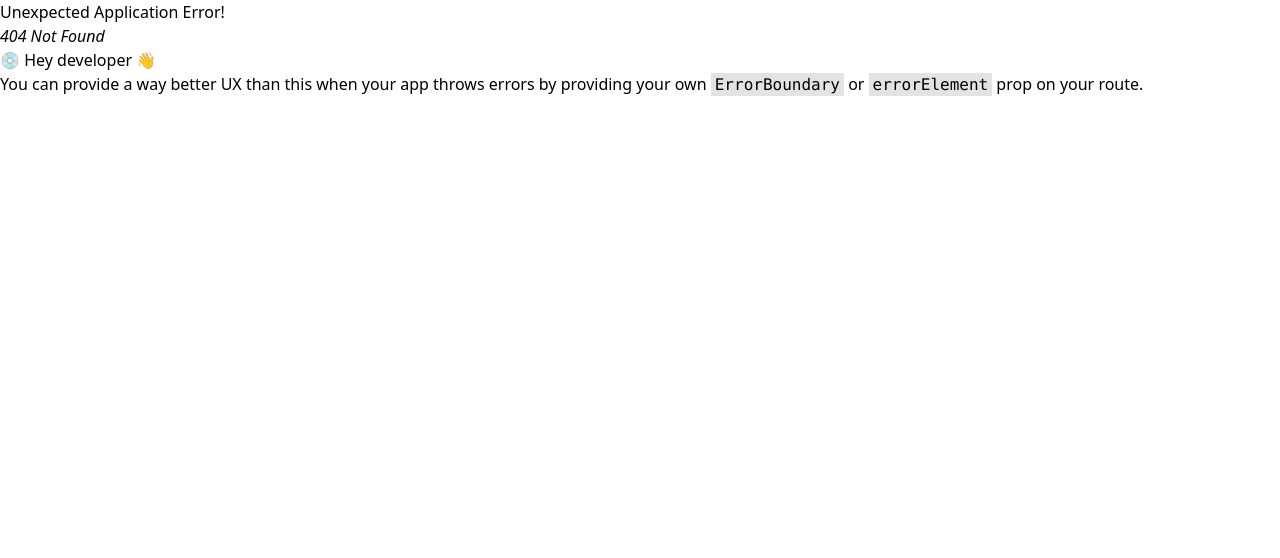
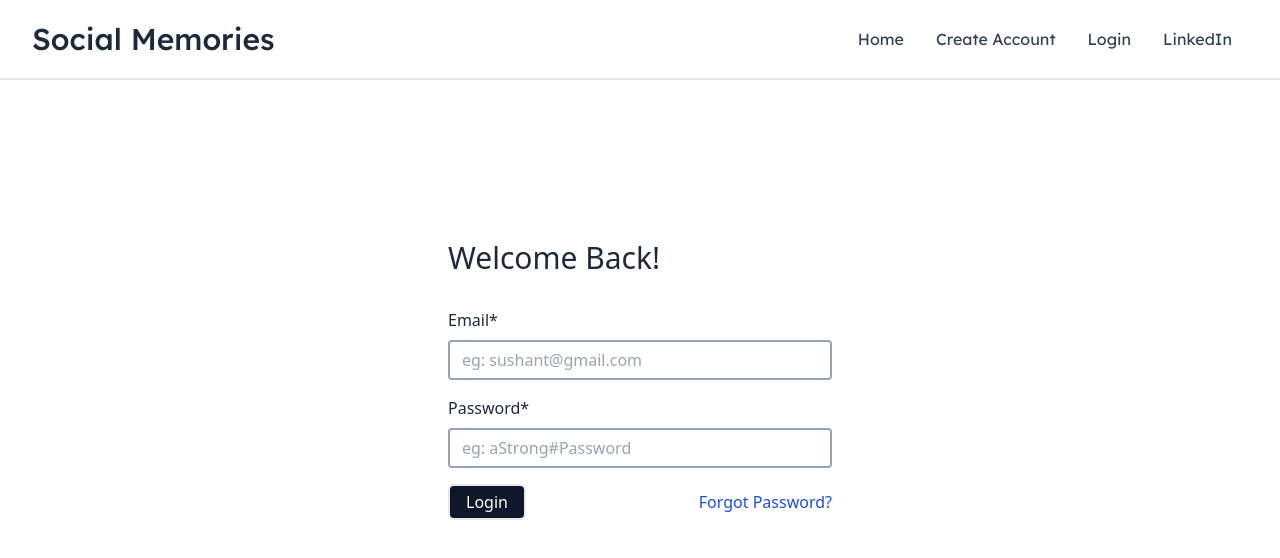
Before and after one commit to sushant102004/Social-Media-Project, a React (Create React App) app: page /login in a window 1280 px wide. Before the commit this address had no page. Shown: the top 558 px of the page. Built offline with nearby package versions, Linux system fonts and the light colour scheme.

Commit message:
Completed Sign Up Page

```diff
--- a/src/components/AuthForm.js
+++ b/src/components/AuthForm.js
@@ -1,28 +1,41 @@
 import React from "react";
+import { useLocation } from "react-router-dom";
 
 const AuthForm = (props) => {
-    return (
-        <>
-           <div className='flex mt-40 justify-center items-center'>
-            <div className='w-96 flex flex-col'>
-                <h2 className='text-3xl font-medium text-slate-800'>
-                    {props.authType === 'SignUp' ? 'Create Account' : 'Welcome Back!'}</h2>
+  const location = useLocation();
 
-                <p className='mt-8 text-slate-800'>Email*</p>
-                <input className='border-2 rounded border-slate-400 mt-2 h-10 pl-3' placeholder='eg: sushant@gmail.com'/>
+  return (
+    <>
+      <div className="flex mt-40 justify-center items-center">
+        <div className="w-96 flex flex-col">
+          <h2 className="text-3xl font-medium text-slate-800">
+            {location.pathname === "/" ? "Create Account!" : "Welcome Back!"}
+          </h2>
 
-                <p className='mt-4 text-slate-800'>Password*</p>
-                <input className='border-2 rounded border-slate-400 mt-2 h-10 pl-3' placeholder='eg: aStrong#Password'/>
+          <p className="mt-8 text-slate-800">Email*</p>
+          <input
+            className="border-2 rounded border-slate-400 mt-2 h-10 pl-3"
+            placeholder="eg: sushant@gmail.com"
+          />
 
-                <div className='flex items-center justify-between text-blue-700'>
-                    <div className='border-2 w-24 bg-slate-900 text-white rounded-md text-center px-4 py-1 mt-4 cursor-pointer'>Login</div>
-                    <a href='/' className='mt-4'>Forgot Password?</a>
-                </div>
+          <p className="mt-4 text-slate-800">Password*</p>
+          <input
+            className="border-2 rounded border-slate-400 mt-2 h-10 pl-3"
+            placeholder="eg: aStrong#Password"
+          />
 
+          <div className="flex items-center justify-between text-blue-700">
+            <div className="border-2 bg-slate-900 text-white rounded-md text-center px-4 py-1 mt-4 cursor-pointer">
+              {location.pathname === "/" ? "Create" : "Login"}
             </div>
-            </div>
-        </>
-    )
-}
+            <>
+            {location.pathname === '/' ? <a href='/' className='mt-4'>Login Now</a> : <a href='/' className='mt-4'>Forgot Password?</a>}
+            </>
+          </div>
+        </div>
+      </div>
+    </>
+  );
+};
 
-export default AuthForm
+export default AuthForm;
--- a/src/components/Header.js
+++ b/src/components/Header.js
@@ -10,9 +10,9 @@ const Header = () => {
                 Social Memories
             </h2>
             <ul className='flex text-slate-700 font-lexend mx-8'>
-                <li className='mx-4'><a href='https://google.com'>Home</a></li>
-                <li className='mx-4'><a href='https://google.com'>Sign Up</a></li>
-                <li className='mx-4'><a href='https://google.com'>Sign In</a></li>
+                <li className='mx-4'><a href='/'>Home</a></li>
+                <li className='mx-4'><a href='/'>Create Account</a></li>
+                <li className='mx-4'><a href='/login'>Login</a></li>
                 <li className='mx-4'><a href='https://linkedin.com/in/sushant102004'>LinkedIn</a></li>
             </ul>
             </div>
--- a/src/index.js
+++ b/src/index.js
@@ -12,11 +12,11 @@ const root = ReactDOM.createRoot(document.getElementById('root'));
 const router = createBrowserRouter([
   {
     path: '/',
-    element: <SignIn/>
+    element: <SignUp/>
   },
   {
-    path: '/signup',
-    element: <SignUp/>
+    path: '/login',
+    element: <SignIn/>
   },
   {
     path: '/home',
--- a/src/pages/SignUp.js
+++ b/src/pages/SignUp.js
@@ -1,9 +1,12 @@
 import React from 'react';
+import Header from '../components/Header';
+import AuthForm from '../components/AuthForm';
 
 function SingUp() {
     return (
         <>
-            <h2>Sign Up</h2>
+            <Header/>
+            <AuthForm/>
         </>
     )
 }
```
